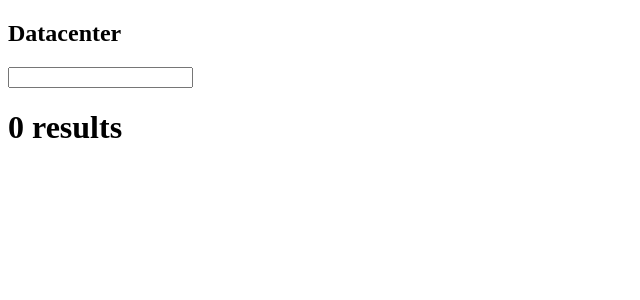
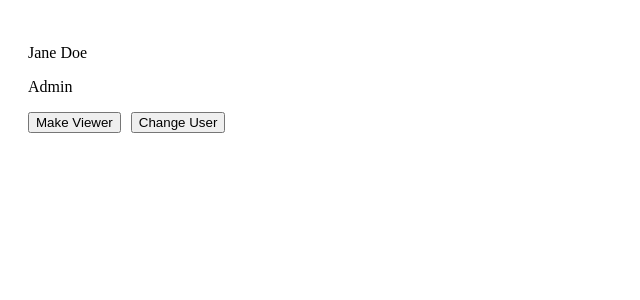
Before and after one commit to bbkregmi/angular-best-practices, an Angular app: page / in a window 1280 px wide. Shown: the top 300 px of the page, without its empty margins (0-640 px from the left). Built offline with nearby package versions, Linux system fonts and the light colour scheme.

Commit message:
Angular demo pure pipes

```diff
--- a/src/app/change-detection/application-pipes/user-full-name.pipe.ts
+++ b/src/app/change-detection/application-pipes/user-full-name.pipe.ts
@@ -2,8 +2,7 @@ import { PipeTransform, Pipe } from '@angular/core';
 import { User } from '../models/user.model';
 
 @Pipe({
-  name: 'fullName',
-  pure: false
+  name: 'fullName'
 })
 export class UserFullName implements PipeTransform {
 
--- a/src/app/change-detection/application-pipes/user.component.html
+++ b/src/app/change-detection/application-pipes/user.component.html
@@ -1,4 +1,16 @@
-<p>{{user | fullName}}</p>
-<p>{{organization.name}}</p>
-<button (click)="changeOrganization()">Change organization</button>
-<button (click) = "changeUser()">Change User</button>
+<style>
+  button {
+    margin-right: 10px;
+  }
+
+  div {
+    padding: 20px;
+  }
+</style>
+
+<div>
+    <p>{{getFullName()}}</p>
+    <p>{{user.role}}</p>
+    <button (click)="changeRole()">Make Viewer</button>
+    <button (click)="changeUser()">Change User</button>
+</div>
--- a/src/app/change-detection/application-pipes/user.component.ts
+++ b/src/app/change-detection/application-pipes/user.component.ts
@@ -1,10 +1,10 @@
-import { Component } from "@angular/core";
+import { Component, ChangeDetectionStrategy } from '@angular/core';
 import { User } from '../models/user.model';
-import { SimpleModel } from '../models/simple-model.model';
 
 @Component({
     selector: 'app-user',
-    templateUrl: './user.component.html'
+    templateUrl: './user.component.html',
+    changeDetection: ChangeDetectionStrategy.OnPush
 })
 export class UserComponent {
 
@@ -15,21 +15,16 @@ export class UserComponent {
     role: 'Admin'
   };
 
-  organization: SimpleModel = {
-    id: 1,
-    name: 'Organization 1'
-  };
-
   getFullName() {
     console.log('Get full name called');
     return `${this.user.firstName} ${this.user.lastName}`;
   }
 
-  changeOrganization() {
-    this.organization.name = 'Organization 2';
+  changeRole() {
+    this.user.role = 'Viewer';
   }
 
   changeUser() {
-    this.user = {...this.user, firstName: 'Mary'};
+    this.user.firstName = 'Mary';
   }
 }
--- a/src/app/change-detection/on-push-strategy/datacenter-component/datacenter.component.html
+++ b/src/app/change-detection/on-push-strategy/datacenter-component/datacenter.component.html
@@ -1,5 +1,5 @@
-<h2>Datacenter</h2>
 <div *ngIf="testType === TestType.CHANGE_DETECTION">
+  <h1>Datacenter</h1>
   <p>{{ check() }}</p>
   <div *ngFor="let application of applications; trackBy: application?.id">
     <app-application [application]="application"></app-application>
--- a/src/app/change-detection/on-push-strategy/datacenter-component/datacenter.component.ts
+++ b/src/app/change-detection/on-push-strategy/datacenter-component/datacenter.component.ts
@@ -32,7 +32,7 @@ export class DatacenterComponent {
   ];
 
   status: ApplicationStatus;
-  testType = TestType.SMART_DUMB_COMPONENT;
+  testType = TestType.PIPE_CHANGE;
   TestType = TestType;
 
   check() {
```
